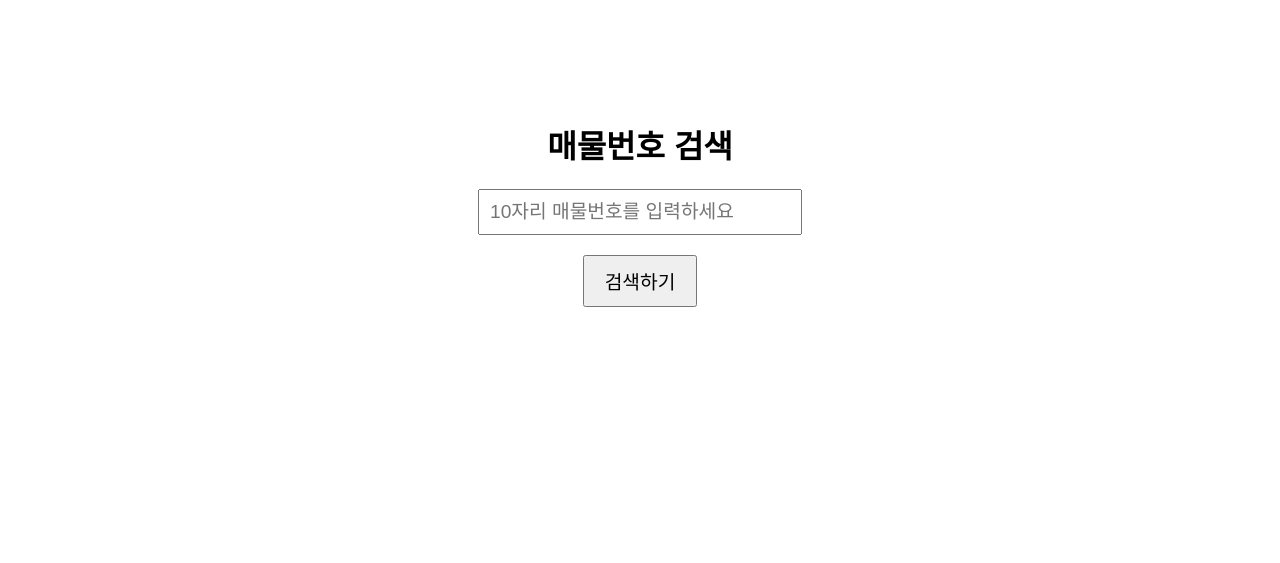
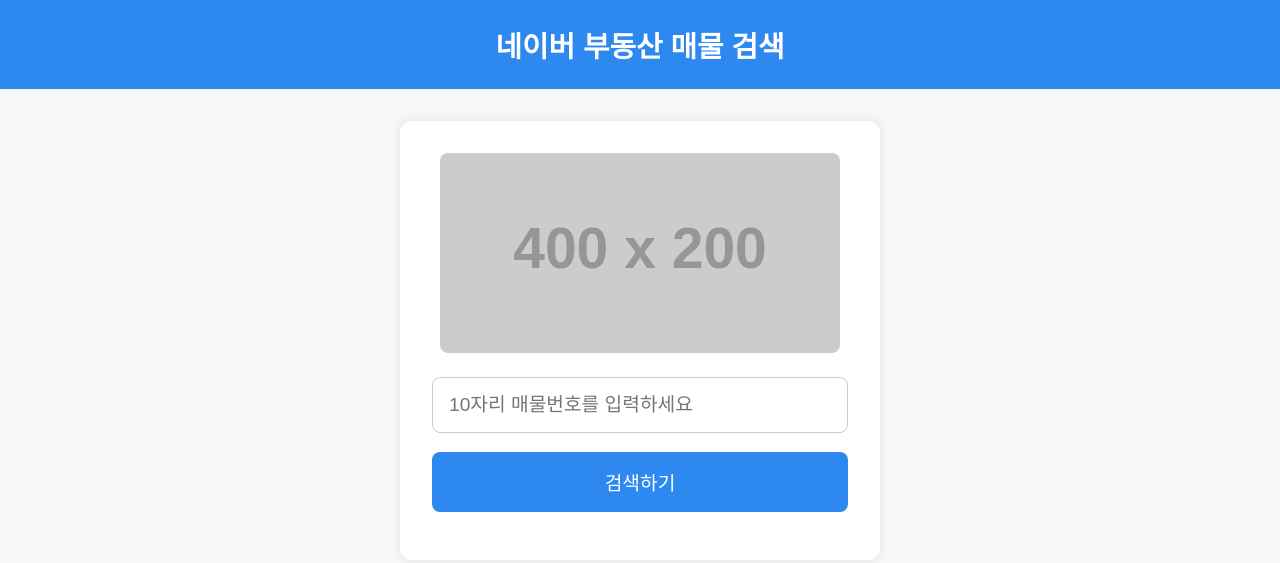
Before and after one commit to imamidman-star/maemul-search, a plain HTML site: page index.html in a window 1280 px wide. Drawn offline with Linux system fonts and the light colour scheme; placeholder pictures from the web are drawn by us.

Commit message:
Add files via upload

```diff
--- a/index.html
+++ b/index.html
@@ -1,39 +1,87 @@
+
 <!DOCTYPE html>
 <html lang="ko">
 <head>
   <meta charset="UTF-8">
+  <meta name="viewport" content="width=device-width, initial-scale=1.0">
   <title>매물번호 검색</title>
   <style>
+    * {
+      box-sizing: border-box;
+    }
     body {
-      font-family: sans-serif;
+      font-family: 'Helvetica Neue', sans-serif;
+      padding: 0;
+      margin: 0;
       display: flex;
       flex-direction: column;
       align-items: center;
-      margin-top: 100px;
+      justify-content: flex-start;
+      min-height: 100vh;
+      background: #f7f7f7;
+    }
+    header {
+      width: 100%;
+      background-color: #2d89ef;
+      color: white;
+      padding: 1.5rem;
+      text-align: center;
+      font-size: 1.8rem;
+      font-weight: bold;
+    }
+    main {
+      padding: 2rem;
+      width: 100%;
+      max-width: 480px;
+      display: flex;
+      flex-direction: column;
+      align-items: center;
+      background: white;
+      margin-top: 2rem;
+      border-radius: 12px;
+      box-shadow: 0 0 10px rgba(0,0,0,0.1);
     }
     input {
-      padding: 10px;
+      width: 100%;
+      padding: 1rem;
       font-size: 1.2rem;
-      width: 300px;
+      border: 1px solid #ccc;
+      border-radius: 8px;
     }
     button {
-      margin-top: 20px;
-      padding: 10px 20px;
+      margin-top: 1.2rem;
+      padding: 1rem;
       font-size: 1.2rem;
+      background-color: #2d89ef;
+      color: white;
+      border: none;
+      border-radius: 8px;
+      width: 100%;
       cursor: pointer;
     }
     .error {
       color: red;
-      margin-top: 10px;
+      margin-top: 1rem;
+      font-size: 1rem;
+    }
+    img {
+      max-width: 100%;
+      height: auto;
+      margin-bottom: 1.5rem;
+      border-radius: 8px;
     }
   </style>
 </head>
 <body>
 
-  <h1>매물번호 검색</h1>
-  <input type="text" id="articleNo" placeholder="10자리 매물번호를 입력하세요" maxlength="10">
-  <button onclick="goToArticle()">검색하기</button>
-  <div id="errorMsg" class="error"></div>
+  <header>네이버 부동산 매물 검색</header>
+
+  <main>
+    <img src="https://via.placeholder.com/400x200?text=부동산+배너" alt="부동산 이미지 예시">
+    <input type="text" id="articleNo" placeholder="10자리 매물번호를 입력하세요" maxlength="10">
+    <button onclick="goToArticle()">검색하기</button>
+    <div id="errorMsg" class="error"></div>
+  </main>
 
   <script>
     function goToArticle() {
```
